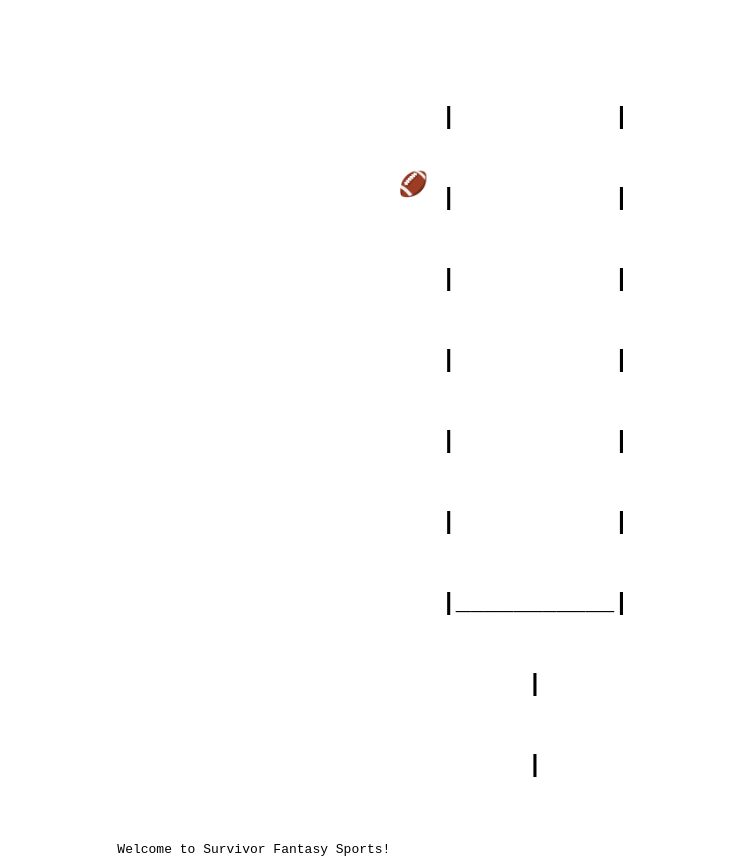
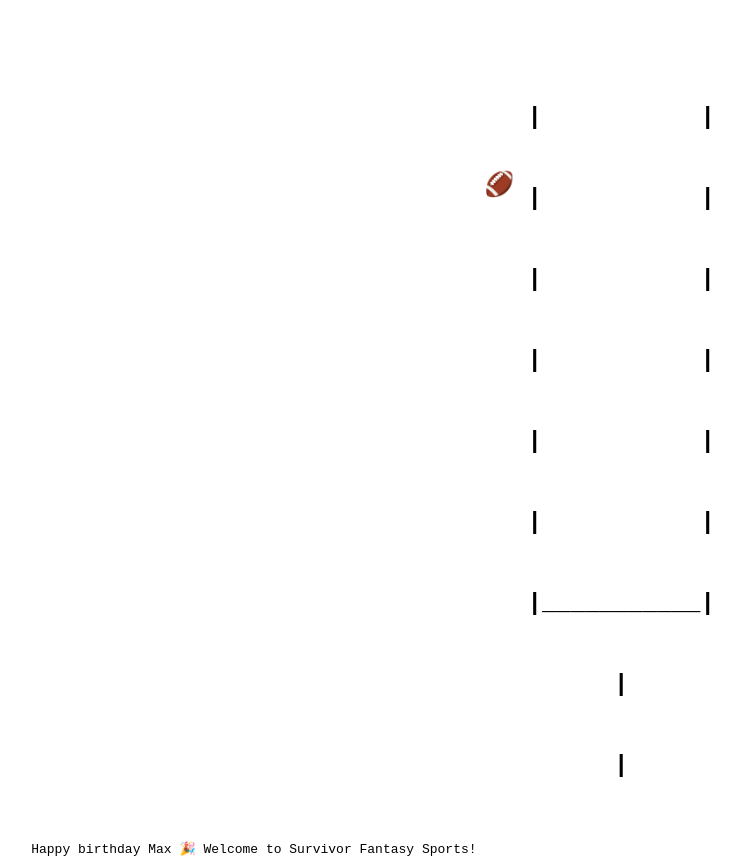
Before and after one commit to CoderGuy5400/survivorfantasysports, a plain HTML site: page index.html in a window 1280 px wide. Shown: the whole page, without its empty margins (267-1008 px from the left). Drawn offline with Linux system fonts and the light colour scheme.

Commit message:
Update index.html

```diff
--- a/index.html
+++ b/index.html
@@ -1,6 +1,7 @@
 <!DOCTYPE html>
 <html lang="en">
 <head>
+  <p1>Happy birthday Max 🎉</p1>
   <meta charset="UTF-8">
   <meta name="viewport" content="width=device-width, initial-scale=1.0">
   <p1>Welcome to Survivor Fantasy Sports!</p1>
```
